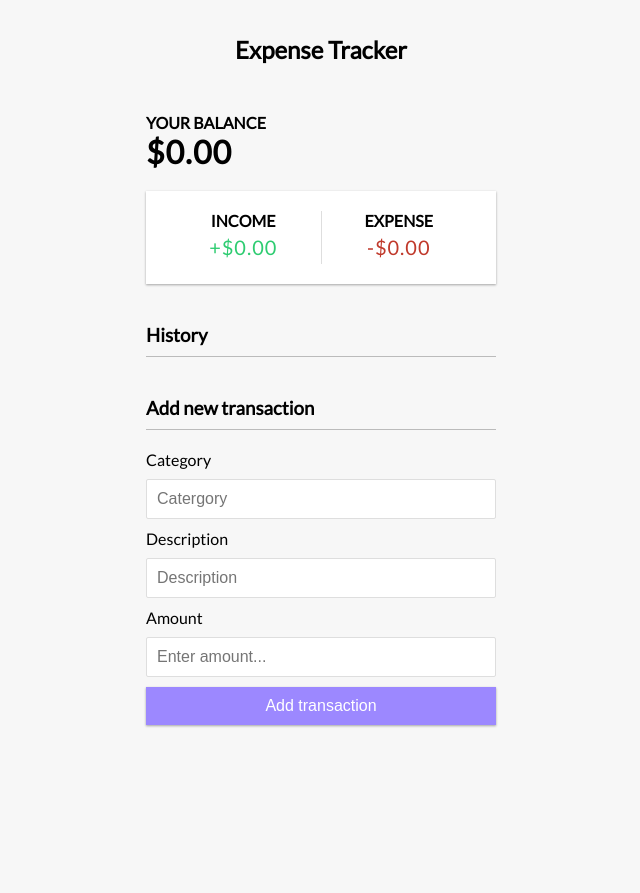
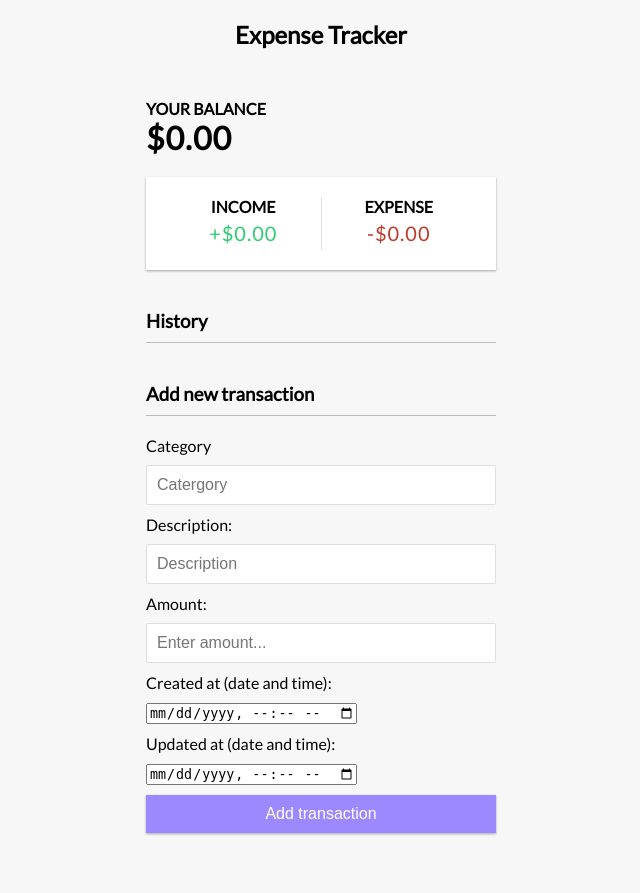
Before and after one commit to junxiang888/TT2_15, a Flask app: template templates/projectDashboard.html in a window 1280 px wide. Shown: the whole page, without its empty margins (319-959 px from the left). Before the commit the page ends 727 px from the top, so only its background shows below. Run offline with Flask 2, Linux system fonts and the light colour scheme; the template is opened without the code that fills it, so the values that code supplies are empty.

Commit message:
date time

```diff
--- a/templates/projectDashboard.html
+++ b/templates/projectDashboard.html
@@ -42,12 +42,20 @@
           <input type="text" id="name" placeholder="Catergory" />
         </div>
         <div class="form-control">
-          <label for="text">Description</label>
+          <label for="text">Description:</label>
           <input type="text" id="description" placeholder="Description" />
         </div>
         <div class="form-control">
-          <label for="amount">Amount <br /> </label>
+          <label for="amount">Amount: <br /> </label>
           <input type="number" id="amount" placeholder="Enter amount..." />
+          <div class="form-control">
+            <label for="text">Created at (date and time):</label>
+            <input type="datetime-local" id="created_at" name="created_at" />
+          </div>
+        </div>
+        <div class="form-control">
+          <label for="text">Updated at (date and time):</label>
+          <input type="datetime-local" id="updated_at" name="updated_at" />
         </div>
         <button class="btn">Add transaction</button>
       </form>
```
